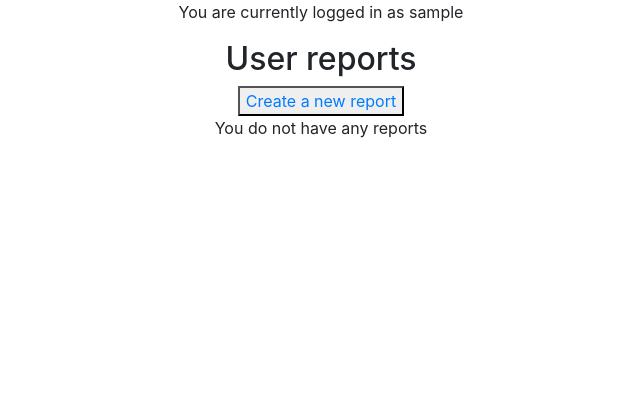
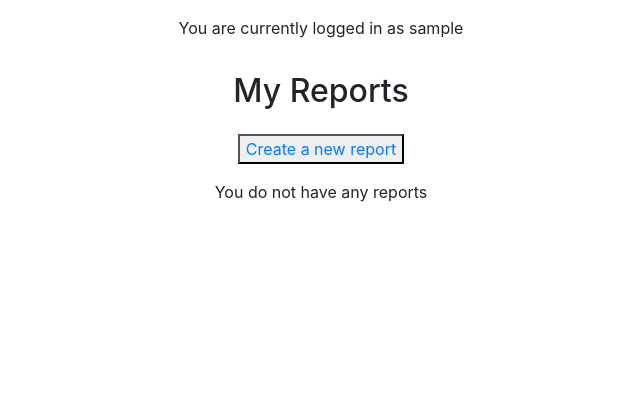
Before and after one commit to jboyd8/milestone-project-3, a Flask app: page /user_reports in a window 1280 px wide. Shown: the part 88-489 px from the top of the page, without its empty margins (319-959 px from the left). Run offline with Flask 2, Linux system fonts and the light colour scheme; the visitor is signed in with stand-in values (Sample User, id 1); data that the repository does not hold is empty; some libraries are stand-ins or nearby versions.

Commit message:
feat: added spacing to mr reports page

```diff
--- a/app/static/css/style.css
+++ b/app/static/css/style.css
@@ -19,6 +19,14 @@ html, body {
     color: black;
 }
 
+.current_user {
+    display: flex;
+    justify-content: center;
+    margin-bottom: 1em;
+    margin-top: 1em;
+}
+
+
 /*Index Page*/
 
 /*Login Page*/
@@ -29,10 +37,16 @@ html, body {
     margin: 2em;
 }
 
-.current_user {
-    display: flex;
-    justify-content: center;
+/*My Reports*/
+
+.mr-title,
+.mr-button,
+.mr-card {
+    margin-top: 1em;
+    margin-bottom: 1em;
 }
+
+
 
 .index-container {
     padding: 5em;
--- a/app/templates/userreports.html
+++ b/app/templates/userreports.html
@@ -2,12 +2,12 @@
 {% block content %}
 
     <div class="container text-center">
-        <div class="row">
+        <div class="row mr-title">
             <div class="col-12">
-                <h2>User reports</h2>
+                <h2>My Reports</h2>
             </div>
         </div>
-        <div class="row">
+        <div class="row mr-button">
             <div class="col-12">
                 <button><a href="{{ url_for('opposition_choice') }}">Create a new report</a></button>
             </div>
@@ -16,10 +16,10 @@
             <div class="col-12">
                 {% if count %}
                     {% for report in reports %}
-                        <div class="card">
+                        <div class="card mr-card">
                             <div class="card-body">
                                 {{ report.home_team }} {{ report.score }} {{ report.away_team }}<br>
-                                Venue: {{ report.venue }}<br>
+                                Venue: <br> {{ report.venue }}<br>
                                 Date: {{ report.date }}<br>
                                 League: {{ report.league_name }}<br>
                                 Report: <br>
```
